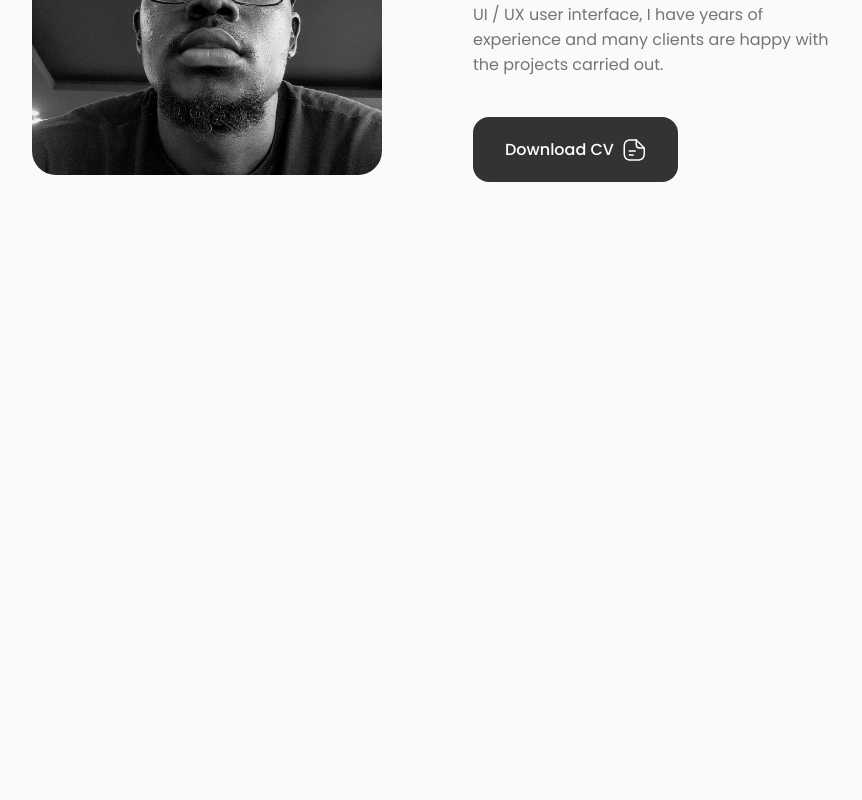
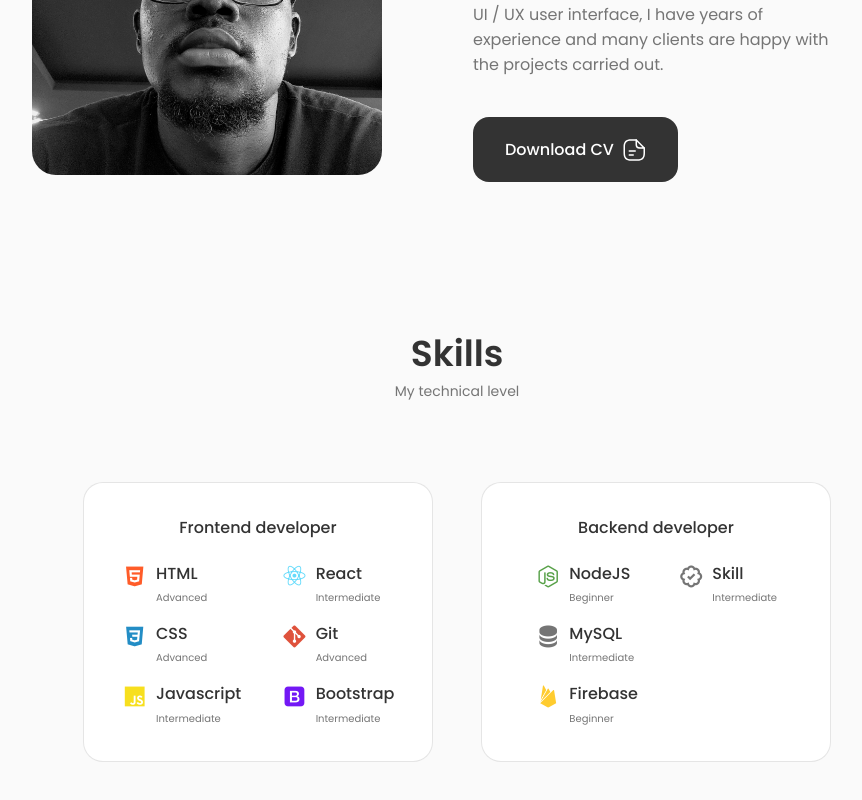
Before and after one commit to dvke/Portfolio-Website, a React (Vite) app: page / in a window 1280 px wide. Shown: the part 1138-1938 px from the top of the page, without its empty margins (183-1045 px from the left). Before the commit the page ends 1368 px from the top, so only its background shows below. Built offline with nearby package versions, Linux system fonts and the light colour scheme.

Commit message:
Skills component

```diff
--- a/src/App.jsx
+++ b/src/App.jsx
@@ -1,6 +1,7 @@
 import Header from "./components/header/Header";
 import Home from "./components/home/Home";
 import About from "./components/about/About";
+import Skills from "./components/skills/Skills";
 import "./App.css";
 
 function App() {
@@ -10,6 +11,7 @@
       <main className="main">
         <Home />
         <About />
+        <Skills />
       </main>
     </>
   );
--- a/src/components/home/Home.css
+++ b/src/components/home/Home.css
@@ -35,6 +35,7 @@
 
 .home__hand {
   margin-left: 0.4rem;
+  width: 30px;
 }
 
 .home__hand:hover {
--- /dev/null
+++ b/src/components/skills/Backend.jsx
@@ -0,0 +1,55 @@
+const Backend = () => {
+  return (
+    <div className="skills__content">
+      <h3 className="skills__title">Backend developer</h3>
+      <div className="skills__box">
+        <div className="skills__group">
+          <div className="skills__data">
+            <i
+              className="bx bxl-nodejs"
+              style={{ color: "rgb(88,161,73)" }}
+            ></i>
+
+            <div>
+              <h3 className="skills__name">NodeJS</h3>
+              <span className="skills__level">Beginner</span>
+            </div>
+          </div>
+
+          <div className="skills__data">
+            <i className="bx bxs-data"></i>
+
+            <div>
+              <h3 className="skills__name">MySQL</h3>
+              <span className="skills__level">Intermediate</span>
+            </div>
+          </div>
+
+          <div className="skills__data">
+            <i
+              className="bx bxl-firebase"
+              style={{ color: "rgb(255,204,47)" }}
+            ></i>
+
+            <div>
+              <h3 className="skills__name">Firebase</h3>
+              <span className="skills__level">Beginner</span>
+            </div>
+          </div>
+        </div>
+        <div className="skills__group">
+          <div className="skills__data">
+            <i className="bx bx-badge-check"></i>
+
+            <div>
+              <h3 className="skills__name">Skill</h3>
+              <span className="skills__level">Intermediate</span>
+            </div>
+          </div>
+        </div>
+      </div>
+    </div>
+  );
+};
+
+export default Backend;
--- /dev/null
+++ b/src/components/skills/Frontend.jsx
@@ -0,0 +1,76 @@
+const Fontend = () => {
+  return (
+    <div className="skills__content">
+      <h3 className="skills__title">Frontend developer</h3>
+      <div className="skills__box">
+        <div className="skills__group">
+          <div className="skills__data">
+            <i className="bx bxl-html5" style={{ color: "rgb(255,92,41)" }}></i>
+
+            <div>
+              <h3 className="skills__name">HTML</h3>
+              <span className="skills__level">Advanced</span>
+            </div>
+          </div>
+
+          <div className="skills__data">
+            <i className="bx bxl-css3" style={{ color: "rgb(35,141,197)" }}></i>
+
+            <div>
+              <h3 className="skills__name">CSS</h3>
+              <span className="skills__level">Advanced</span>
+            </div>
+          </div>
+
+          <div className="skills__data">
+            <i
+              className="bx bxl-javascript"
+              style={{ color: "rgb(247,223,30)" }}
+            ></i>
+
+            <div>
+              <h3 className="skills__name">Javascript</h3>
+              <span className="skills__level">Intermediate</span>
+            </div>
+          </div>
+        </div>
+        <div className="skills__group">
+          <div className="skills__data">
+            <i
+              className="bx bxl-react"
+              style={{ color: "rgb(102,219,251)" }}
+            ></i>
+
+            <div>
+              <h3 className="skills__name">React</h3>
+              <span className="skills__level">Intermediate</span>
+            </div>
+          </div>
+
+          <div className="skills__data">
+            <i className="bx bxl-git" style={{ color: "rgb(223,82,60)" }}></i>
+
+            <div>
+              <h3 className="skills__name">Git</h3>
+              <span className="skills__level">Advanced</span>
+            </div>
+          </div>
+
+          <div className="skills__data">
+            <i
+              className="bx bxl-bootstrap"
+              style={{ color: "rgb(115,24,245)" }}
+            ></i>
+
+            <div>
+              <h3 className="skills__name">Bootstrap</h3>
+              <span className="skills__level">Intermediate</span>
+            </div>
+          </div>
+        </div>
+      </div>
+    </div>
+  );
+};
+
+export default Fontend;
--- /dev/null
+++ b/src/components/skills/Skills.css
@@ -0,0 +1,84 @@
+.skills__container {
+  grid-template-columns: repeat(2, 350px);
+  column-gap: 3rem;
+  justify-content: center;
+}
+
+.skills__content {
+  background-color: var(--container-color);
+  border: 1px solid rgba(0, 0, 0, 0.1);
+  padding: 2rem 4rem;
+  border-radius: 1.25rem;
+}
+
+.skills__title {
+  font-size: var(--normal-font-size);
+  font-weight: var(--font-medium);
+  text-align: center;
+  margin-bottom: var(--mb-1-5);
+}
+
+.skills__box {
+  display: flex;
+  justify-content: center;
+  column-gap: 2.5rem;
+}
+
+.skills__group {
+  display: grid;
+  align-items: flex-start;
+  row-gap: 1rem;
+}
+
+.skills__data {
+  display: flex;
+  column-gap: 0.5rem;
+}
+
+.skills .bx {
+  font-size: 1.65rem;
+}
+
+.skills .bx:hover {
+  transform: scale(1.3);
+}
+
+.skills__name {
+  font-size: var(--normal-font-size);
+  font-weight: var(--font-medium);
+  line-height: 1.2rem;
+}
+
+.skills__level {
+  font-size: var(--tiny-font-size);
+}
+
+/*=============== BREAKPOINTS ===============*/
+/* For large devices */
+@media screen and (max-width: 992px) {
+  .skills__container {
+    grid-template-columns: max-content;
+    row-gap: 2rem;
+  }
+}
+
+/* For medium devices */
+@media screen and (max-width: 768px) {
+  .skills__container {
+    grid-template-columns: 1fr;
+  }
+
+  .skills__content {
+    padding: 1.5rem;
+  }
+}
+/* For small devices */
+@media screen and (max-width: 350px) {
+  .skills__box {
+    column-gap: 1.25rem;
+  }
+
+  .skills__name {
+    font-size: var(--small-font-size);
+  }
+}
--- /dev/null
+++ b/src/components/skills/Skills.jsx
@@ -0,0 +1,19 @@
+import "./Skills.css";
+import Frontend from "./Frontend";
+import Backend from "./Backend";
+
+const Skills = () => {
+  return (
+    <section className="skills section" id="skills">
+      <h2 className="section__title">Skills</h2>
+      <span className="section__subtitle">My technical level</span>
+
+      <div className="skills__container container grid">
+        <Frontend />
+        <Backend />
+      </div>
+    </section>
+  );
+};
+
+export default Skills;
```
